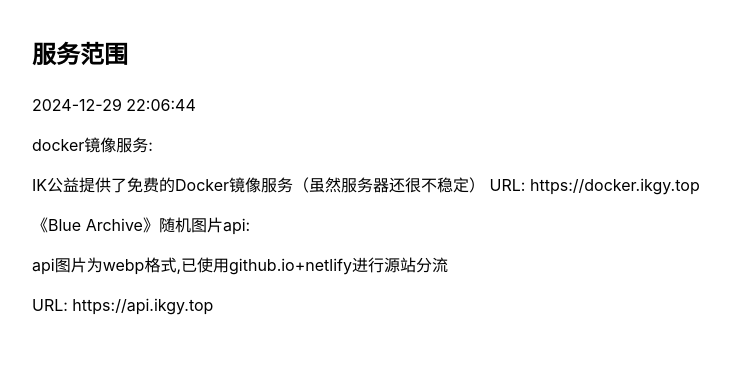
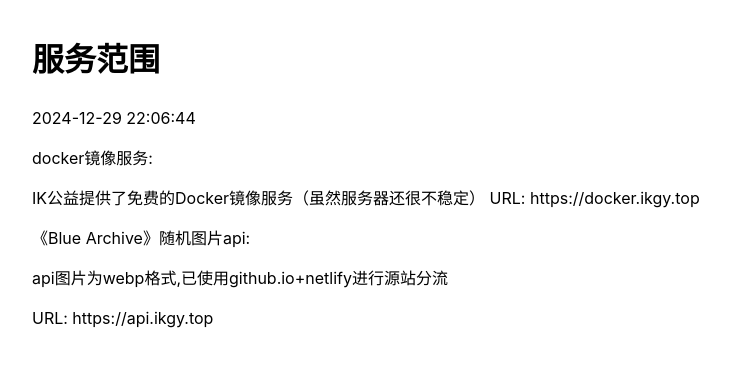
Before and after one commit to NameMicrobe7931/ikgy.github.io, a plain HTML site: page services.html in a window 1280 px wide. Shown: the whole page, without its empty margins (8-738 px from the left). Drawn offline with Linux system fonts and the light colour scheme.

Commit message:
Update services.html

```diff
--- a/services.html
+++ b/services.html
@@ -981,7 +981,7 @@
   </head>
   <body>
   <div class="markdown-body">
-    <h2>服务范围</h2>
+    <h1>服务范围</h1>
 <p>2024-12-29 22:06:44</p>
 <p>docker镜像服务:</p>
 <p>IK公益提供了免费的Docker镜像服务（虽然服务器还很不稳定）
```
